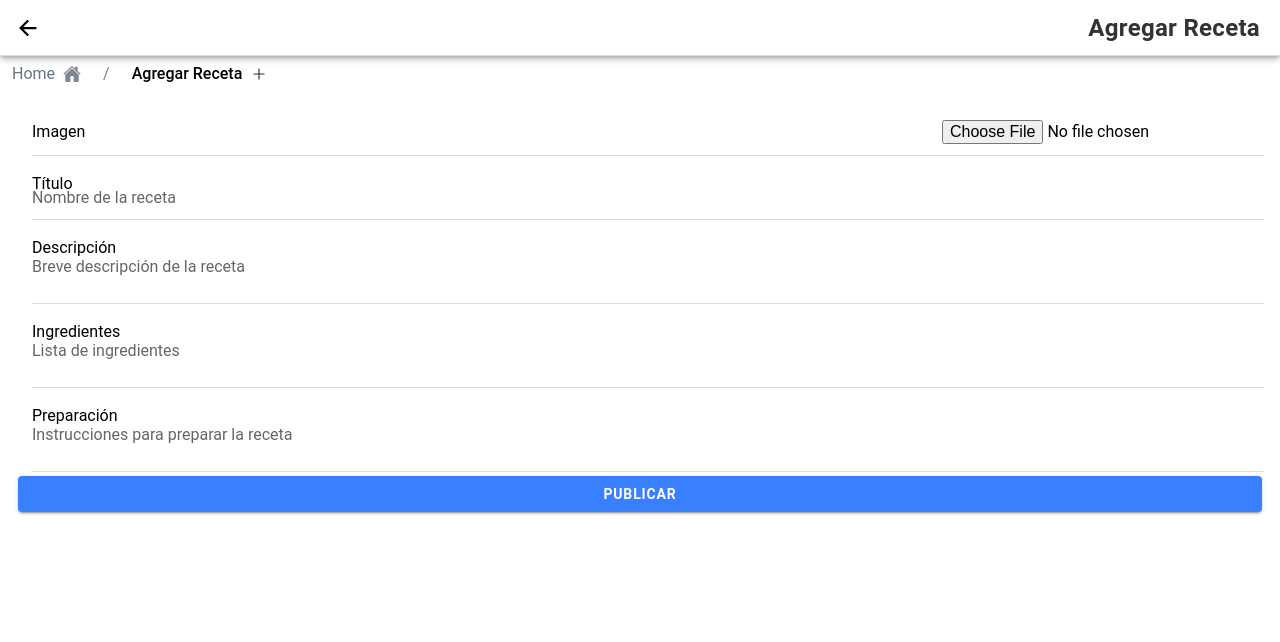
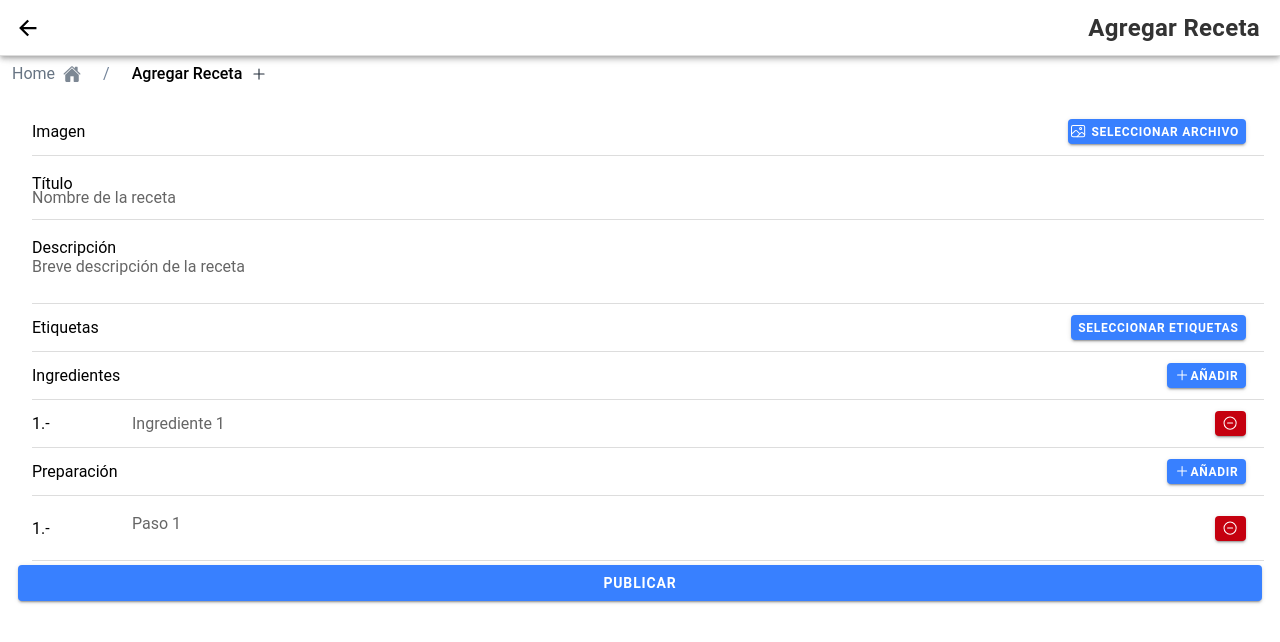
Before and after one commit to Matoxx01/RecetApp, a React (Vite) app: page /Addrecipe in a window 1280 px wide. Shown: the top 642 px of the page. Built offline with nearby package versions, Linux system fonts and the light colour scheme.

Commit message:
Remodelado de 'Addrecipe' con envio a bbdd de firebase

```diff
--- a/src/firebase_config.ts
+++ b/src/firebase_config.ts
@@ -7,10 +7,14 @@ import {
     updateProfile,
     sendPasswordResetEmail
 } from "firebase/auth";
-
+import firebase from 'firebase/app';
+import { getDatabase } from "firebase/database";
+import { ref, get } from "firebase/database";
+import 'firebase/database';
 const firebaseConfig = {
   apiKey: "AIzaSyCY18rzCiDj7p2aDE6LZJgn8vVO4mB5jY4",
   authDomain: "resetapp-8857e.firebaseapp.com",
+  databaseURL:"https://resetapp-8857e-default-rtdb.firebaseio.com/",
   projectId: "resetapp-8857e",
   storageBucket: "resetapp-8857e.firebasestorage.app",
   messagingSenderId: "314485103893",
@@ -18,6 +22,8 @@ const firebaseConfig = {
 };
 
 const app = initializeApp(firebaseConfig);
+
+const database = getDatabase(app);
 
 const auth = getAuth(app);
 
@@ -35,7 +41,16 @@ export async function loginUser(mail: string, password: string) {
     }
 }
 
-
+export async function getRecipes() {
+    const dbRef = ref(database, 'recipes');
+    const snapshot = await get(dbRef);
+    if (snapshot.exists()) {
+        return snapshot.val();
+    } else {
+        console.log("No hay recetas disponibles");
+        return [];
+    }
+}
 
 export async function registerUser(mail: string, password: string, nick: string) {
     try {
@@ -47,7 +62,6 @@ export async function registerUser(mail: string, password: string, nick: string)
         return { success: true };
     } catch (error: any) {
         console.error("Error durante el registro:", error);
-        // Detectar si el correo ya está registrado
         if (error.code === 'auth/email-already-in-use') {
             return { success: false, message: 'Este mail ya está registrado' };
         }
@@ -81,3 +95,6 @@ export async function deleteUserAccount(user: any) {
         return { success: false, message: 'No se pudo eliminar la cuenta.' };
     }
 }
+
+
+export { database, auth };
--- a/src/pages/Account.tsx
+++ b/src/pages/Account.tsx
@@ -30,7 +30,6 @@ const Account: React.FC = () => {
     const auth = getAuth();
 
     const [email, setEmail] = useState(auth.currentUser?.email || '');
-    const [password, setPassword] = useState('');
     const [nick, setNick] = useState(auth.currentUser?.displayName || '');
     const [busy, setBusy] = useState(false);
     const [showToast, setShowToast] = useState(false);
--- a/src/pages/Addrecipe.tsx
+++ b/src/pages/Addrecipe.tsx
@@ -7,45 +7,117 @@ import {
   IonItem,
   IonInput,
   IonTextarea,
+  IonToast,
   IonToolbar,
   IonButtons,
+  IonChip,
   IonBreadcrumbs,
+  IonLoading,
   IonBreadcrumb,
   IonIcon,
   IonBackButton,
   IonLabel,
   IonButton,
-    IonImg
+  IonImg,
+  IonPopover,
 } from '@ionic/react';
-import { addOutline, home, imageOutline } from 'ionicons/icons';
+import { getDatabase, ref, push } from 'firebase/database';
+import { getAuth } from 'firebase/auth';
+import { database, auth } from '../firebase_config';
+import { addOutline, home, imageOutline, removeCircleOutline } from 'ionicons/icons';
 import './Addrecipe.css';
 
 const Addrecipe: React.FC = () => {
-  // Estados para manejar los datos del formulario
+  const auth = getAuth();
+  const [busy, setBusy] = useState<boolean>(false)
+  const [nick, setNick] = useState(auth.currentUser?.displayName || '');
   const [title, setTitle] = useState('');
+  const [showToast, setShowToast] = useState(false);
+  const [toastMessage, setToastMessage] = useState('');
   const [description, setDescription] = useState('');
-  const [ingredients, setIngredients] = useState('');
-  const [preparation, setPreparation] = useState('');
+  const [ingredients, setIngredients] = useState<string[]>(['']);
+  const [preparation, setPreparation] = useState<string[]>(['']);
   const [image, setImage] = useState<string | null>(null);
+  const [selectedTags, setSelectedTags] = useState<string[]>([]);
+  const [showPopover, setShowPopover] = useState(false);
 
-  // Función para manejar la selección de una imagen
+  const tags = [
+    'Pasta', 'Cremoso', 'Rápido', 'Italiana', 'Mariscos', 'Gourmet',
+    'Salsa', 'Delicioso', 'Atún', 'Ensalada', 'Fresco', 'Saludable',
+    'Pollo', 'Sabroso', 'Tradicional', 'Chorizo', 'Familiar'
+  ];
+
+  const toggleTag = (tag: string) => {
+    setSelectedTags(prevSelected =>
+      prevSelected.includes(tag)
+        ? prevSelected.filter(t => t !== tag)
+        : [...prevSelected, tag]
+    );
+  };
+
   const handleImageChange = (event: React.ChangeEvent<HTMLInputElement>) => {
     const file = event.target.files?.[0];
     if (file) {
       const imageUrl = URL.createObjectURL(file);
-      setImage(imageUrl); // Guardar la URL temporal de la imagen
+      setImage(imageUrl);
     }
   };
 
-  const handleSubmit = () => {
-    // Aquí puedes manejar el envío de los datos del formulario
-    console.log({
+  const handleSubmit = async (event: React.FormEvent) => {
+    event.preventDefault();
+    setBusy(true); // Asegúrate de establecer busy a true al iniciar
+
+    const recipeData = {
       title,
       description,
       ingredients,
       preparation,
-      image
-    });
+      image,
+      tags: selectedTags,
+      author: { nick }
+    };
+
+    try {
+      const recipesRef = ref(database, 'recetas');
+      await push(recipesRef, recipeData);
+      console.log('Receta subida correctamente:', recipeData);
+      setToastMessage('Receta subida correctamente.');
+      setShowToast(true);
+    } catch (error) {
+      console.error('Error al subir la receta:', error);
+      setToastMessage('Error al subir la receta.');
+      setShowToast(true);
+    } finally {
+      setBusy(false);
+    }
+  };
+
+  const addIngredientField = () => {
+    setIngredients([...ingredients, '']);
+  };
+
+  const addPreparationStep = () => {
+    setPreparation([...preparation, '']);
+  };
+
+  const handleIngredientChange = (index: number, value: string) => {
+    const updatedIngredients = [...ingredients];
+    updatedIngredients[index] = value;
+    setIngredients(updatedIngredients);
+  };
+
+  const handlePreparationChange = (index: number, value: string) => {
+    const updatedPreparation = [...preparation];
+    updatedPreparation[index] = value;
+    setPreparation(updatedPreparation);
+  };
+
+  const removeIngredientField = (index: number) => {
+    setIngredients(ingredients.filter((_, i) => i !== index));
+  };
+
+  const removePreparationStep = (index: number) => {
+    setPreparation(preparation.filter((_, i) => i !== index));
   };
 
   return (
@@ -70,22 +142,29 @@ const Addrecipe: React.FC = () => {
         </IonBreadcrumb>
       </IonBreadcrumbs>
 
+      <IonLoading message="Cargando..." duration={0} isOpen={busy} />
       <IonContent className="ion-padding">
         <form onSubmit={handleSubmit}>
-          {/* Selección de imagen */}
           <IonItem>
             <IonLabel>Imagen</IonLabel>
-            <input type="file" accept="image/*" onChange={handleImageChange} />
+            <IonButton slot="end" onClick={() => document.getElementById('fileInput')?.click()}>
+              <IonIcon icon={imageOutline} slot="start" /> Seleccionar archivo
+            </IonButton>
+            <input
+              type="file"
+              id="fileInput"
+              accept="image/*"
+              onChange={handleImageChange}
+              style={{ display: 'none' }}
+            />
           </IonItem>
 
-          {/* Mostrar imagen seleccionada */}
           {image && (
             <IonItem>
               <IonImg src={image} alt="Imagen seleccionada" />
             </IonItem>
           )}
 
-          {/* Campo para el título */}
           <IonItem>
             <IonLabel position="floating">Título</IonLabel>
             <IonInput
@@ -96,7 +175,6 @@ const Addrecipe: React.FC = () => {
             />
           </IonItem>
 
-          {/* Campo para la descripción */}
           <IonItem>
             <IonLabel position="floating">Descripción</IonLabel>
             <IonTextarea
@@ -107,34 +185,83 @@ const Addrecipe: React.FC = () => {
             />
           </IonItem>
 
-          {/* Campo para los ingredientes */}
           <IonItem>
-            <IonLabel position="floating">Ingredientes</IonLabel>
-            <IonTextarea
-              value={ingredients}
-              placeholder="Lista de ingredientes"
-              onIonChange={e => setIngredients(e.detail.value!)}
-              required
-            />
+            <IonLabel position="fixed">Etiquetas</IonLabel>
+            <IonButton onClick={() => setShowPopover(true)} slot="end">
+              Seleccionar Etiquetas
+            </IonButton>
+            <IonPopover
+              isOpen={showPopover}
+              onDidDismiss={() => setShowPopover(false)}
+            >
+              <div className="popover-content">
+                {tags.map((tag, index) => (
+                  <IonChip
+                    key={index}
+                    onClick={() => toggleTag(tag)}
+                    color={selectedTags.includes(tag) ? 'primary' : 'medium'}
+                  >
+                    <IonLabel>{tag}</IonLabel>
+                  </IonChip>
+                ))}
+              </div>
+              <IonButton expand="block" onClick={() => setShowPopover(false)}>
+                Cerrar
+              </IonButton>
+            </IonPopover>
           </IonItem>
 
-          {/* Campo para la preparación */}
           <IonItem>
-            <IonLabel position="floating">Preparación</IonLabel>
+            <IonLabel>Ingredientes</IonLabel>
+            <IonButton slot="end" onClick={addIngredientField}>
+              <IonIcon icon={addOutline} /> Añadir
+            </IonButton>
+          </IonItem>
+          {ingredients.map((ingredient, index) => (
+            <IonItem key={index}>
+              <IonLabel position="fixed">{index + 1}.-</IonLabel>
+              <IonInput
+                value={ingredient}
+                placeholder={`Ingrediente ${index + 1}`}
+                onIonChange={(e) => handleIngredientChange(index, e.detail.value!)}
+              />
+              <IonButton color="danger" onClick={() => removeIngredientField(index)}>
+                <IonIcon icon={removeCircleOutline} />
+              </IonButton>
+            </IonItem>
+          ))}
+
+          <IonItem>
+            <IonLabel>Preparación</IonLabel>
+            <IonButton slot="end" onClick={addPreparationStep}>
+              <IonIcon icon={addOutline} /> Añadir
+            </IonButton>
+          </IonItem>
+          {preparation.map((step, index) => (
+            <IonItem key={index}>
+              <IonLabel position="fixed">{index + 1}.-</IonLabel>
               <IonTextarea
-              value={preparation}
-              placeholder="Instrucciones para preparar la receta"
-              onIonChange={e => setPreparation(e.detail.value!)}
-              required
+                value={step}
+                placeholder={`Paso ${index + 1}`}
+                onIonChange={(e) => handlePreparationChange(index, e.detail.value!)}
               />
+              <IonButton color="danger" onClick={() => removePreparationStep(index)}>
+                <IonIcon icon={removeCircleOutline} />
+              </IonButton>
             </IonItem>
+          ))}
 
-          {/* Botón para enviar el formulario */}
           <IonButton expand="block" type="submit">
             Publicar
           </IonButton>
         </form>
       </IonContent>
+      <IonToast
+      isOpen={showToast}
+      onDidDismiss={() => setShowToast(false)}
+      message={toastMessage}
+      duration={2000}
+      />
     </IonPage>
   );
 };
--- a/src/pages/Home.tsx
+++ b/src/pages/Home.tsx
@@ -1,4 +1,4 @@
-import React, { useState, useRef  } from 'react';
+import React, { useState, useRef, useEffect  } from 'react';
 import { useAuth } from '../App';
 import {
   IonContent,
@@ -25,6 +25,7 @@ import {
   IonPopover
 } from '@ionic/react';
 import { useHistory } from 'react-router-dom';
+import { getRecipes } from '../firebase_config';
 import { home, funnelOutline } from 'ionicons/icons';
 import './Home.css';
 
@@ -147,10 +148,12 @@ function Home() {
             )}
             <IonItem button onClick={handleFavoritos}>
               <IonLabel>Favoritos</IonLabel>
-            </IonItem>
-            <IonItem button onClick={handleAddRecipe}>
-              <IonLabel>Agrega tu receta</IonLabel>
-            </IonItem>
+              </IonItem>
+            {isLoggedIn && (
+              <IonItem button onClick={handleAddRecipe}>
+                <IonLabel>Agrega tu receta</IonLabel>
+              </IonItem>
+            )}
             <IonItem button onClick={handleConfig}>
               <IonLabel>Configuración</IonLabel>
             </IonItem>
```
Also changed, not shown: src/pages/Addrecipe.css (line endings or trailing spaces). Lines whose indentation alone changed are shown as unchanged.
